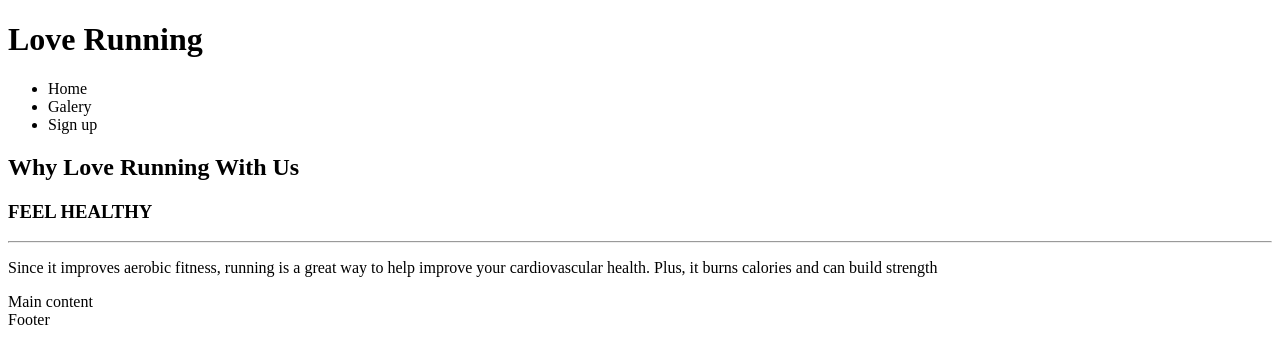
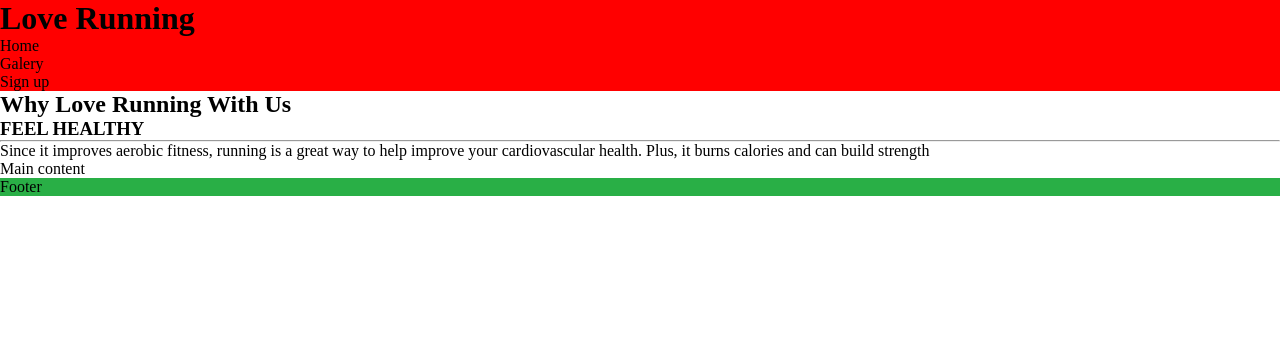
Before and after one commit to mobatatare09/loverunning, a plain HTML site: page index.html in a window 1280 px wide. Drawn offline with Linux system fonts and the light colour scheme.

Commit message:
stlyling of header main and elements

```diff
--- /dev/null
+++ b/assets/css/styles.css
@@ -0,0 +1,17 @@
+*{
+    padding: 0;
+    margin: 0;
+    box-sizing: border-box;
+}
+/* header */
+header{
+    background-color: red;
+ /* main */
+}
+main{
+    background-color: blue;
+    /* footer */
+}
+footer{
+    background-color: rgb(41, 175, 70);
+}
--- a/index.html
+++ b/index.html
@@ -13,7 +13,7 @@
     <!--Meta tags for search engines-->
     <meta name="keywords" content="love running,run,running clubs,runners,Ireland,Dublin,sports,exercise">
     <!-- Stylesheet -->
-    <link rel="stylesheet" href="styles.css">
+    <link rel="stylesheet" href="assets/css/styles.css">
 </head>
 
 <body>
```
Also changed, not shown: styles.css (deleted).
